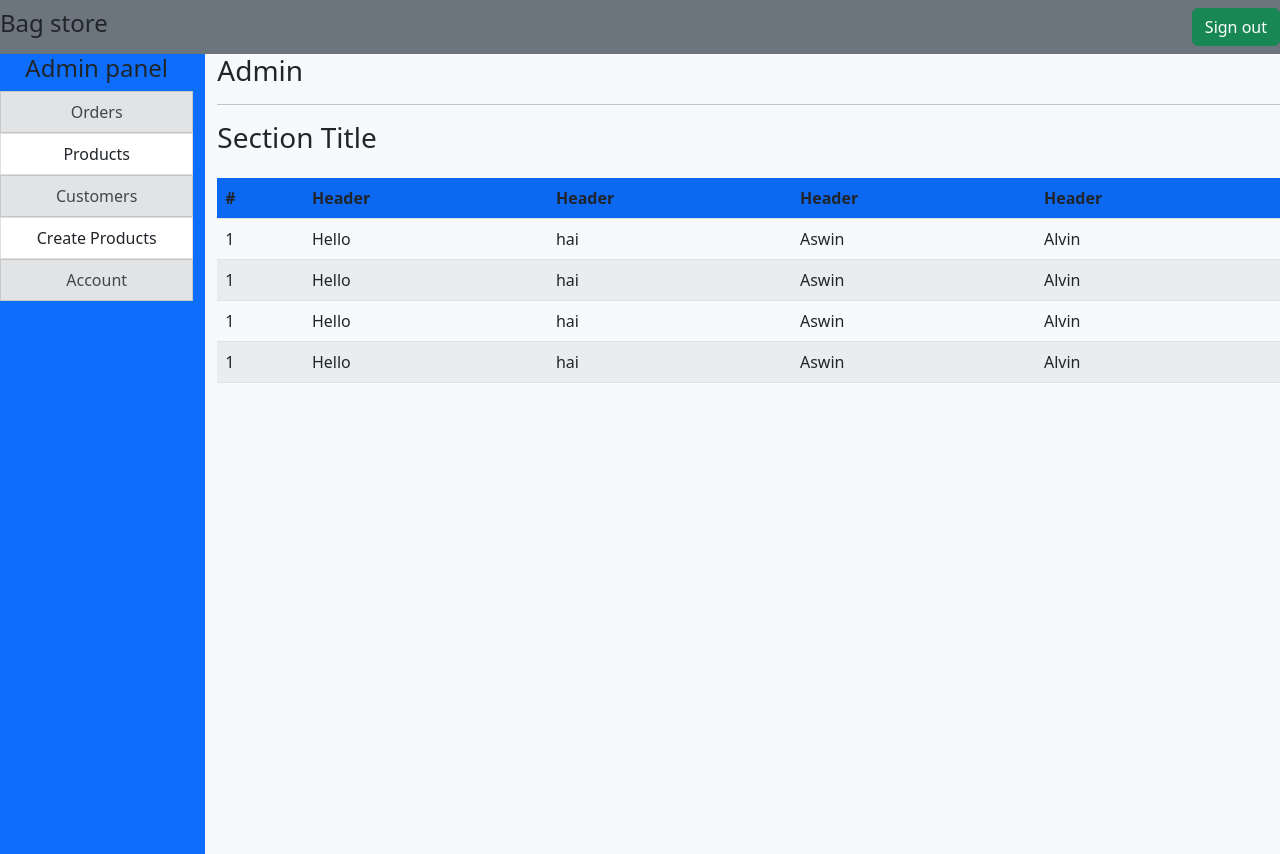
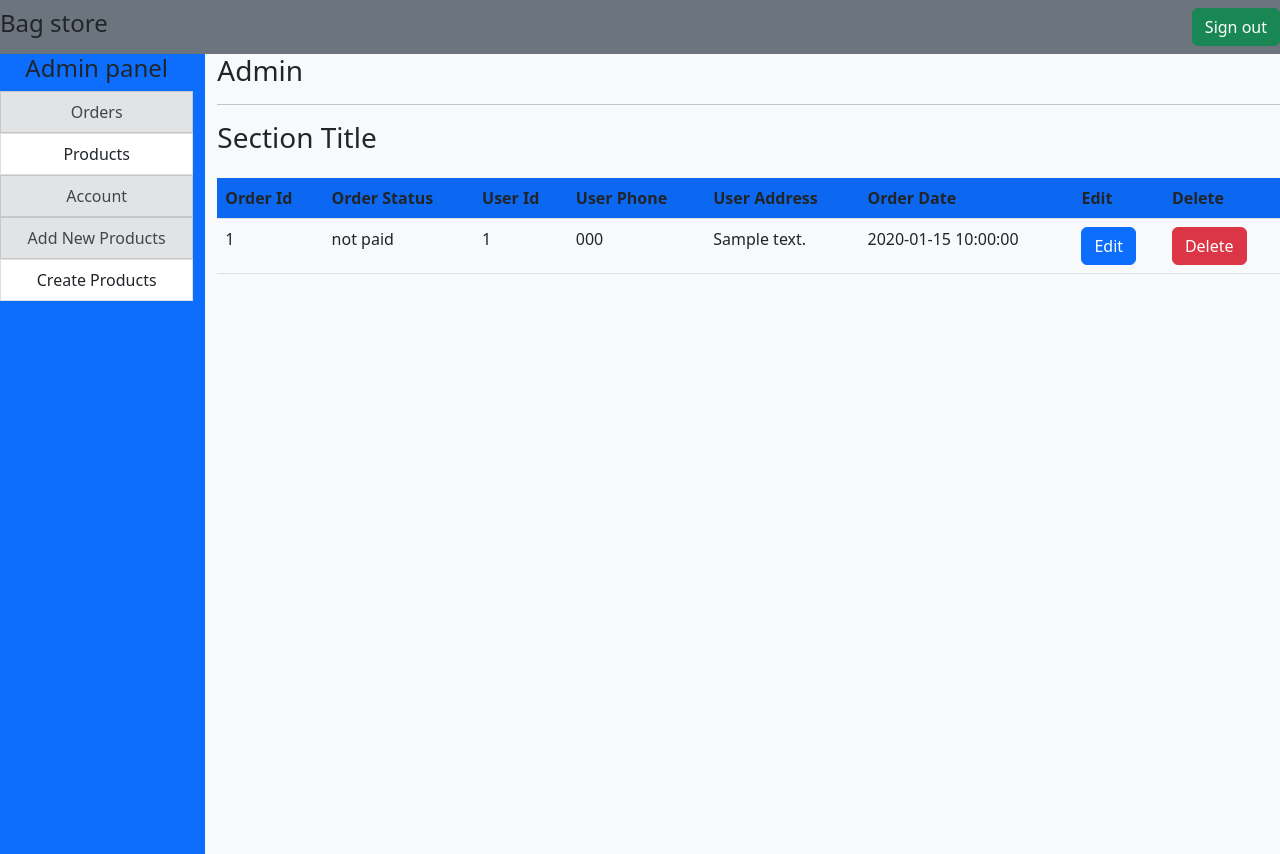
Before and after one commit to aswin-dileep/php_shopping_cart, a PHP site: page /admin/index.php in a window 1280 px wide. Run offline with PHP 8.4, Linux system fonts and the light colour scheme; the visitor is signed in with stand-in values (Sample User, id 1); tables that the repository leaves empty or names only in its code hold one stand-in row (values such as "Sample post").

Commit message:
orders added in Admin panel

```diff
--- a/admin/header.php
+++ b/admin/header.php
@@ -1,4 +1,6 @@
-<?php session_start(); ?>
+<?php session_start();
+include("../server/connect.php");
+?>
 
 <!DOCTYPE html>
 <html lang="en">
--- a/admin/index.php
+++ b/admin/index.php
@@ -3,6 +3,9 @@
 if(!isset($_SESSION['admin_logged_in'])){
     header("location:admin_login.php");
 }
+
+$orders_qry="SELECT * FROM orders";
+$all_orders = mysqli_query($con,$orders_qry);
 ?>
 
     <div class="row">
@@ -14,40 +17,28 @@ if(!isset($_SESSION['admin_logged_in'])){
 
             <table class="table mt-4 table-striped">
                 <tr class="bg-primary">
-                    <th>#</th>
-                    <th>Header</th>
-                    <th>Header</th>
-                    <th>Header</th>
-                    <th>Header</th>
+                    <th>Order Id</th>
+                    <th>Order Status </th>
+                    <th>User Id</th>
+                    <th>User Phone</th>
+                    <th>User Address</th>
+                    <th>Order Date </th>
+                    <th>Edit </th>
+                    <th>Delete</th>
                 </tr>
+                <?php foreach($all_orders as $orders) {?>
                 <tr class=" ">
-                    <td>1</td>
-                    <td>Hello</td>
-                    <td>hai</td>
-                    <td>Aswin</td>
-                    <td>Alvin</td>
+                    <td><?php echo $orders['order_id']; ?></td>
+                    <td><?php echo $orders['order_status']; ?></td>
+                    <td><?php echo $orders['user_id']; ?></td>
+                    <td><?php echo $orders['user_phone']; ?></td>
+                    <td><?php echo $orders['user_address']; ?></td>
+                    <td><?php echo $orders['order_date']; ?></td>
+                    <td><a href="" class="btn btn-primary">Edit</a></td>
+                    <td><a href="" class="btn btn-danger">Delete</a></td>
+
                 </tr>
-                <tr class=" ">
-                    <td>1</td>
-                    <td>Hello</td>
-                    <td>hai</td>
-                    <td>Aswin</td>
-                    <td>Alvin</td>
-                </tr>
-                <tr class=" ">
-                    <td>1</td>
-                    <td>Hello</td>
-                    <td>hai</td>
-                    <td>Aswin</td>
-                    <td>Alvin</td>
-                </tr>
-                <tr class=" ">
-                    <td>1</td>
-                    <td>Hello</td>
-                    <td>hai</td>
-                    <td>Aswin</td>
-                    <td>Alvin</td>
-                </tr>
+               <?php }?>
             </table>
         </div>
     </div>
--- a/admin/sidemenu.php
+++ b/admin/sidemenu.php
@@ -3,9 +3,10 @@
             <ul class="list-group list-group-item-secondary  ">
                 <li class=><a href="" class="list-group-item  list-group-item-secondary">Orders</a></li>
                 <li><a href="" class="list-group-item ">Products</a></li>
-                <li><a href="" class="list-group-item list-group-item-secondary">Customers</a></li>
+                <li><a href="account.php" class="list-group-item list-group-item-secondary">Account</a></li>
+                <li><a href="add_new_products.php" class="list-group-item list-group-item-secondary">Add New Products</a></li>
                 <li><a href="" class="list-group-item ">Create Products</a></li>
-                <li><a href="" class="list-group-item list-group-item-secondary">Account</a></li>
+
             </ul>
 
         </div>
```
